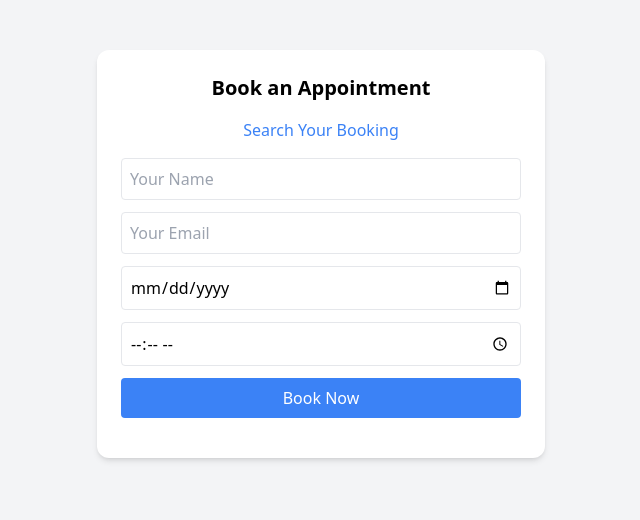
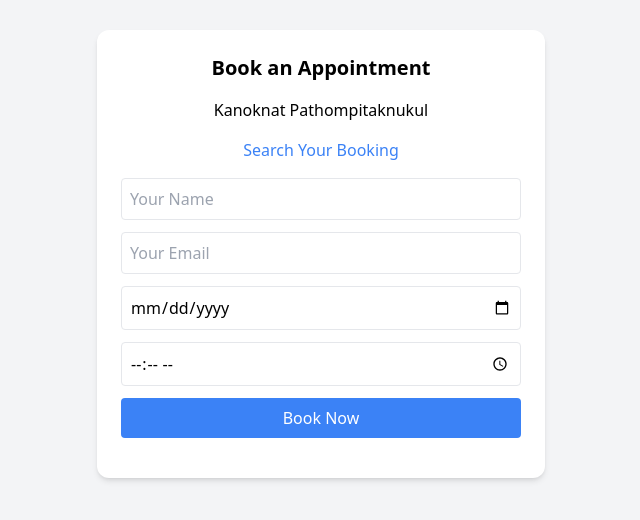
Before and after one commit to NKPPAO/booking-system, a plain HTML site: page index.html in a window 1280 px wide. Shown: the part 146-666 px from the top of the page, without its empty margins (319-959 px from the left). Drawn offline with nearby package versions, Linux system fonts and the light colour scheme.

Commit message:
add name

```diff
--- a/index.html
+++ b/index.html
@@ -14,6 +14,7 @@
     <div class="p-6 max-w-md bg-white rounded-xl shadow-md space-y-4">
         <div class="flex flex-col items-center space-y-4">
             <h2 class="text-xl font-bold">Book an Appointment</h2>
+            <h3>Kanoknat Pathompitaknukul</h3>
             <a href="./search/" class="text-blue-500 hover:underline">Search Your Booking</a>
         </div>
         <form id="booking-form" class="space-y-3">
```
